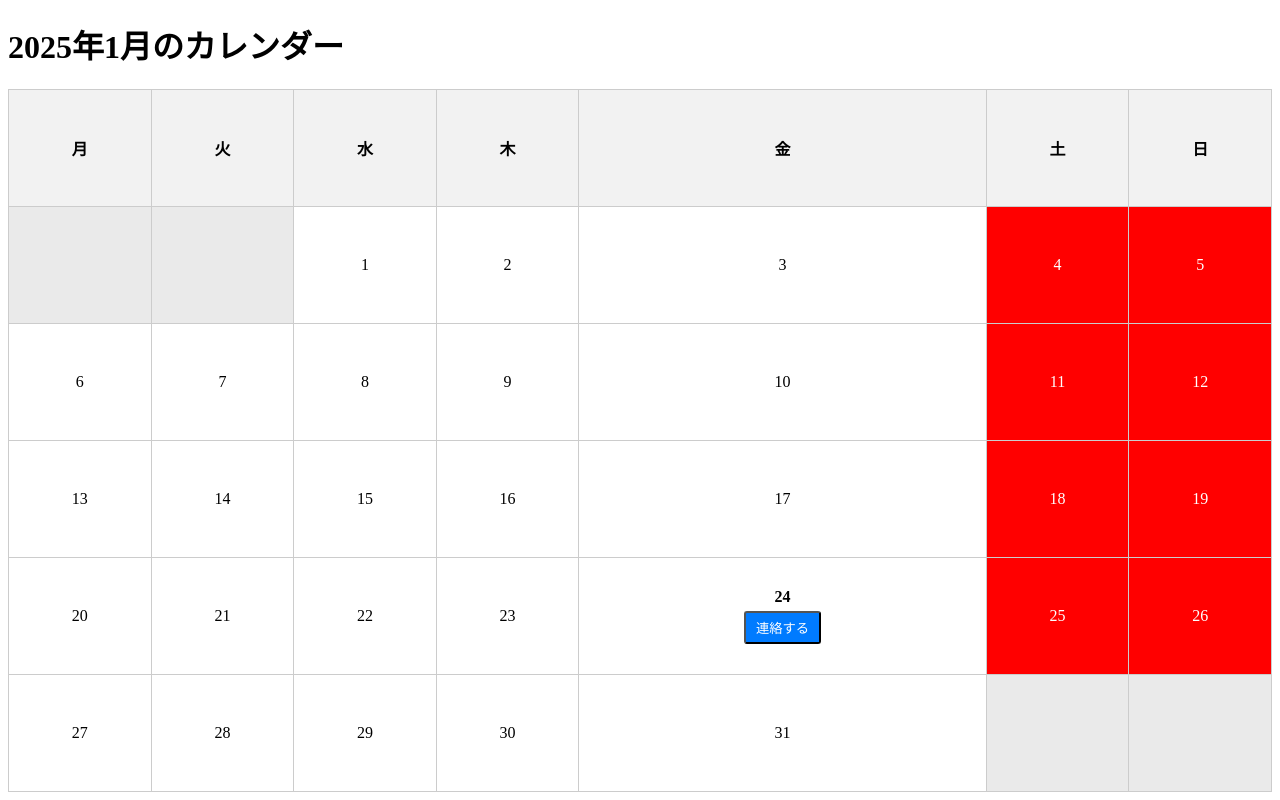
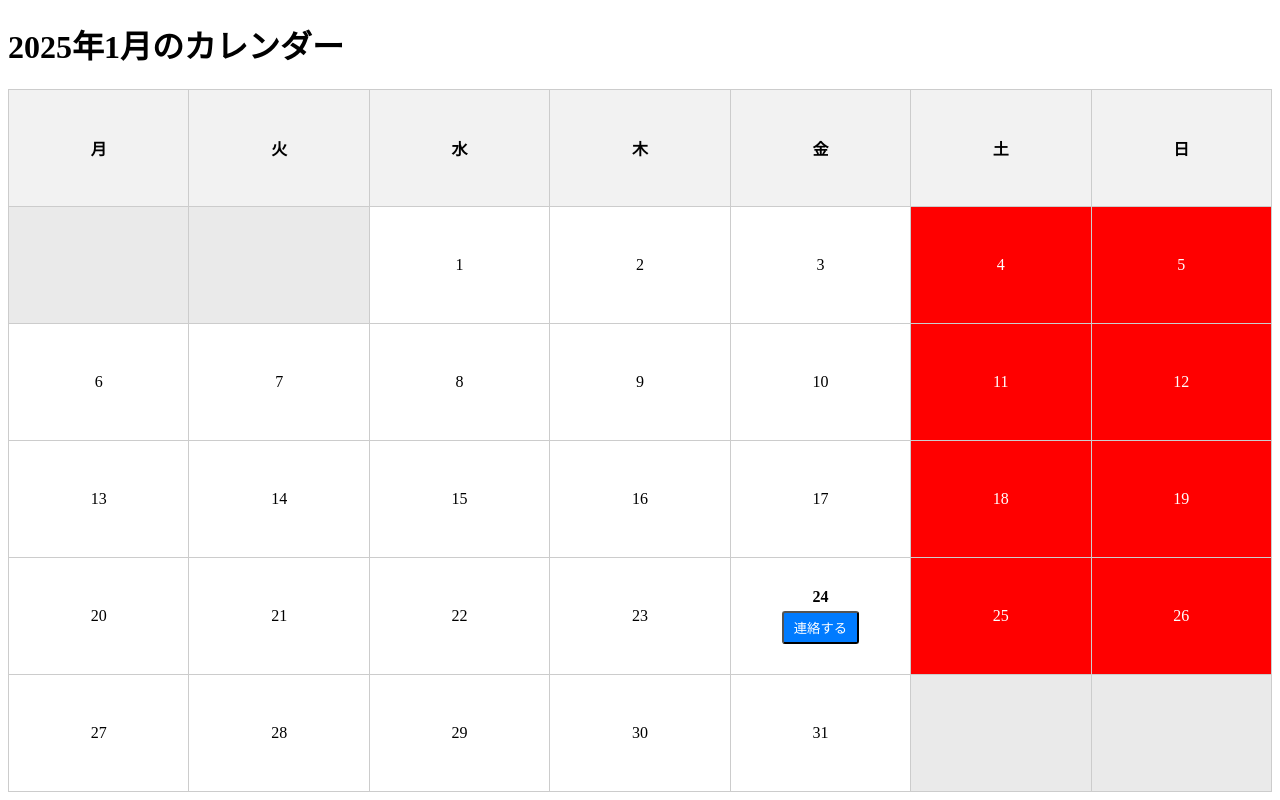
Before and after one commit to honjobunseki/flask-attendance-app, a Flask app: page / in a window 1280 px wide. Run offline with Flask 3, Linux system fonts and the light colour scheme; data that the repository does not hold is empty; some libraries are stand-ins or nearby versions.

Commit message:
Update calendar.html

```diff
--- a/templates/calendar.html
+++ b/templates/calendar.html
@@ -8,12 +8,14 @@
         table {
             width: 100%;
             border-collapse: collapse;
+            table-layout: fixed; /* 列幅を均等にする */
         }
         th, td {
             border: 1px solid #ccc;
             text-align: center;
             padding: 8px;
             height: 100px; /* 行の高さを固定 */
+            word-wrap: break-word; /* 長いテキストを折り返す */
         }
         th {
             background-color: #f2f2f2;
```
